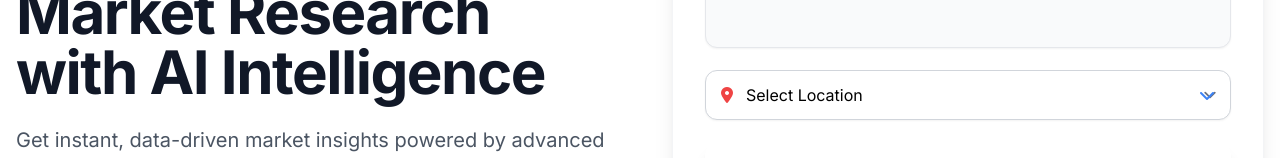
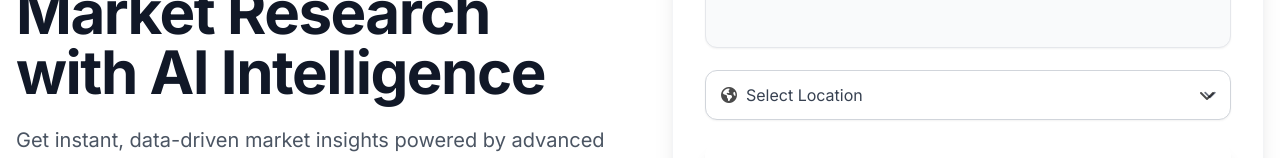
Before and after one commit to Souravsuvro/market-flick-landing, a React (Create React App) app: page / in a window 1280 px wide. Shown: the part 273-431 px from the top of the page. Built offline with nearby package versions, Linux system fonts and the light colour scheme.

Commit message:
Enhance location dropdown with improved styling, accessibility, and interactive animations

```diff
--- a/src/components/HeroSection.tsx
+++ b/src/components/HeroSection.tsx
@@ -116,13 +116,34 @@ const HeroSection: React.FC = () => {
 
           <div className="hero-section__location-selector-wrapper relative">
             <div className="hero-section__location-selector-container relative">
-              <i className="hero-section__location-icon fas fa-map-marker-alt absolute left-4 top-1/2 -translate-y-1/2 text-red-500"></i>
+              <div className="hero-section__location-icon-wrapper absolute left-4 top-1/2 -translate-y-1/2 pointer-events-none">
+                <i className="hero-section__location-icon fas fa-globe-americas text-custom opacity-70"></i>
+              </div>
               <select
-                className="hero-section__location-select w-full pl-10 pr-4 py-3 bg-white border border-gray-300 !rounded-xl appearance-none focus:ring-2 focus:ring-custom focus:border-custom shadow-sm transition-all duration-300"
+                className="hero-section__location-select
+                  w-full
+                  pl-10
+                  pr-12
+                  py-3
+                  bg-white
+                  border
+                  border-gray-300
+                  rounded-xl
+                  appearance-none
+                  focus:ring-2
+                  focus:ring-custom
+                  focus:border-custom
+                  shadow-sm
+                  transition-all
+                  duration-300
+                  text-gray-700
+                  hover:border-custom
+                  cursor-pointer"
                 value={targetMarketLocation}
                 onChange={(e) => setTargetMarketLocation(e.target.value)}
+                aria-label="Select target market location"
               >
-                <option value="">Select Location</option>
+                <option value="" disabled>Select Location</option>
                 <option value="us">United States</option>
                 <option value="uk">United Kingdom</option>
                 <option value="ca">Canada</option>
@@ -130,7 +151,20 @@ const HeroSection: React.FC = () => {
                 <option value="eu">European Union</option>
                 <option value="apac">Asia Pacific</option>
               </select>
-              <i className="hero-section__location-dropdown-icon fas fa-chevron-down absolute right-4 top-1/2 -translate-y-1/2 text-blue-500 pointer-events-none"></i>
+              <div className="hero-section__location-dropdown-icon-wrapper absolute right-4 top-1/2 -translate-y-1/2 pointer-events-none">
+                <motion.i
+                  initial={{ rotate: 0 }}
+                  whileHover={{ rotate: 180 }}
+                  transition={{ duration: 0.3 }}
+                  className="hero-section__location-dropdown-icon
+                    fas
+                    fa-chevron-down
+                    text-custom
+                    opacity-70
+                    transition-all
+                    duration-300"
+                ></motion.i>
+              </div>
             </div>
           </div>
 
```
